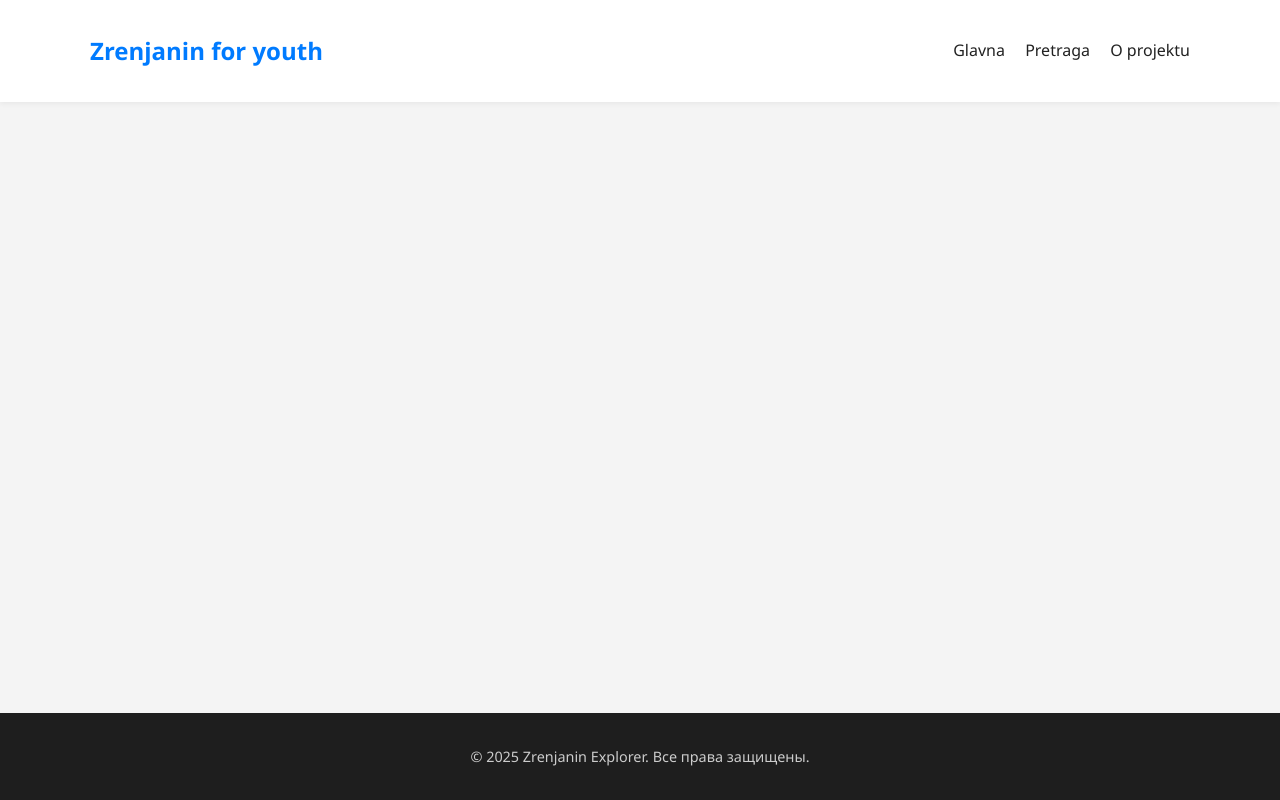
After one commit to GrygoryZach/zrenjanin-for-youth, a Flask app: template templates/base.html in a window 1280 px wide. The commit adds this page. Run offline with Flask 3, Linux system fonts and the light colour scheme; the template is opened without the code that fills it, so the values that code supplies are empty.

Commit message:
feat: implemented base.html in main page and place search

```diff
--- /dev/null
+++ b/static/css/base.css
@@ -0,0 +1,198 @@
+:root {
+    --color-bg: #f4f4f4;
+    --color-white: #ffffff;
+    --color-dark: #222;
+    --color-light: #666;
+    --color-accent: #007bff;
+    --color-accent-hover: #0056b3;
+    --color-footer-bg: #1e1e1e;
+    --font-main: 'Segoe UI', Tahoma, sans-serif;
+}
+
+* {
+    box-sizing: border-box;
+    margin: 0;
+    padding: 0;
+}
+
+body {
+    font-family: var(--font-main);
+    font-size: 16px;
+    line-height: 1.6;
+    background-color: var(--color-bg);
+    color: var(--color-dark);
+}
+
+a {
+    color: var(--color-accent);
+    text-decoration: none;
+}
+
+a:hover {
+    color: var(--color-accent-hover);
+}
+
+.container {
+    width: 90%;
+    max-width: 1100px;
+    margin: auto;
+    padding: 1rem 0;
+}
+
+.layout-wrapper {
+    display: flex;
+    flex-direction: column;
+    min-height: 100vh;
+}
+
+.site-header {
+    background-color: var(--color-white);
+    box-shadow: 0 2px 5px rgba(0,0,0,0.05);
+    padding: 1rem 0;
+    margin-bottom: 1.5rem;
+}
+
+.site-header .container {
+    display: flex;
+    justify-content: space-between;
+    align-items: center;
+}
+
+.logo {
+    font-size: 1.5rem;
+    font-weight: bold;
+    color: var(--color-accent);
+}
+
+.main-nav a {
+    margin-left: 1rem;
+    font-weight: 500;
+    color: var(--color-dark);
+}
+
+.main-nav a:hover {
+    color: var(--color-accent-hover);
+}
+
+.site-main {
+    flex-grow: 1;
+}
+
+.site-footer {
+    background-color: var(--color-footer-bg);
+    color: #ccc;
+    text-align: center;
+    padding: 1rem 0;
+    font-size: 0.9rem;
+    margin-top: 2rem;
+}
+
+.hero {
+    text-align: center;
+    background-color: var(--color-white);
+    padding: 3rem 1rem;
+    border-radius: 12px;
+    box-shadow: 0 2px 6px rgba(0,0,0,0.05);
+    margin-bottom: 2rem;
+}
+
+.hero h1 {
+    font-size: 2.5rem;
+    margin-bottom: 1rem;
+}
+
+.hero p {
+    font-size: 1.2rem;
+    margin-bottom: 2rem;
+    color: var(--color-light);
+}
+
+.btn-primary {
+    display: inline-block;
+    padding: 12px 24px;
+    background-color: var(--color-accent);
+    color: white;
+    border-radius: 25px;
+    font-weight: bold;
+    font-size: 1rem;
+    transition: background-color 0.2s ease;
+}
+
+.btn-primary:hover {
+    background-color: var(--color-accent-hover);
+}
+
+.highlights {
+    padding: 2rem 0;
+}
+
+.highlights h2 {
+    text-align: center;
+    margin-bottom: 2rem;
+    font-size: 2rem;
+}
+
+.grid {
+    display: grid;
+    grid-template-columns: repeat(auto-fit, minmax(260px, 1fr));
+    gap: 1.5rem;
+}
+
+.card {
+    background-color: var(--color-white);
+    border-radius: 8px;
+    padding: 1.5rem;
+    box-shadow: 0 2px 4px rgba(0,0,0,0.08);
+}
+
+.card h3 {
+    margin-bottom: 0.5rem;
+    font-size: 1.25rem;
+}
+
+.card p {
+    color: var(--color-light);
+    font-size: 0.95rem;
+}
+
+.search-section {
+    max-width: 600px;
+    margin: 2em auto;
+    text-align: center;
+}
+
+.search-input {
+    width: 80%;
+    padding: 10px;
+    font-size: 16px;
+    margin-bottom: 1em;
+    border: 1px solid #ccc;
+    border-radius: 4px;
+}
+
+.categories {
+    margin-bottom: 1em;
+    text-align: left;
+    display: flex;
+    flex-direction: column;
+    align-items: center;
+    gap: 0.5em;
+}
+
+.categories label {
+    font-size: 14px;
+}
+
+.btn-primary {
+    padding: 10px 20px;
+    font-size: 16px;
+    background-color: #0077cc;
+    color: white;
+    border: none;
+    border-radius: 4px;
+    cursor: pointer;
+}
+
+.btn-primary:hover {
+    background-color: #005fa3;
+}
--- /dev/null
+++ b/templates/base.html
@@ -0,0 +1,43 @@
+<!DOCTYPE html>
+<html lang="ru">
+<head>
+    <meta charset="UTF-8">
+    <meta name="viewport" content="width=device-width, initial-scale=1.0">
+    <title>{% block title %}Zanimljiva mesta - Zrenjanin{% endblock %}</title>
+
+    <link rel="stylesheet" href="{{ url_for('static', filename='css/base.css') }}">
+    <link rel="stylesheet" href="{{ url_for('static', filename='css/components.css') }}">
+
+    <link rel="stylesheet" href="https://unpkg.com/leaflet@1.9.4/dist/leaflet.css"/>
+    <script src="https://unpkg.com/leaflet@1.9.4/dist/leaflet.js" defer></script>
+
+    {% block head %}{% endblock %}
+</head>
+<body>
+
+<div class="layout-wrapper">
+    <header class="site-header">
+        <div class="container">
+            <a href="{{ url_for('routes.main_page') }}" class="logo">Zrenjanin for youth</a>
+            <nav class="main-nav">
+                <a href="{{ url_for('routes.main_page') }}">Glavna</a>
+                <a href="{{ url_for('routes.place_search') }}">Pretraga</a>
+                <a href="#">O projektu</a>
+            </nav>
+        </div>
+    </header>
+
+    <main class="site-main container">
+        {% block content %}{% endblock %}
+    </main>
+
+    <footer class="site-footer">
+        <div class="container">
+            <p>&copy; 2025 Zrenjanin Explorer. Все права защищены.</p>
+        </div>
+    </footer>
+</div>
+
+{% block scripts %}{% endblock %}
+</body>
+</html>
```
Also changed, not shown: templates/main_page.html (+25 -73 lines).
